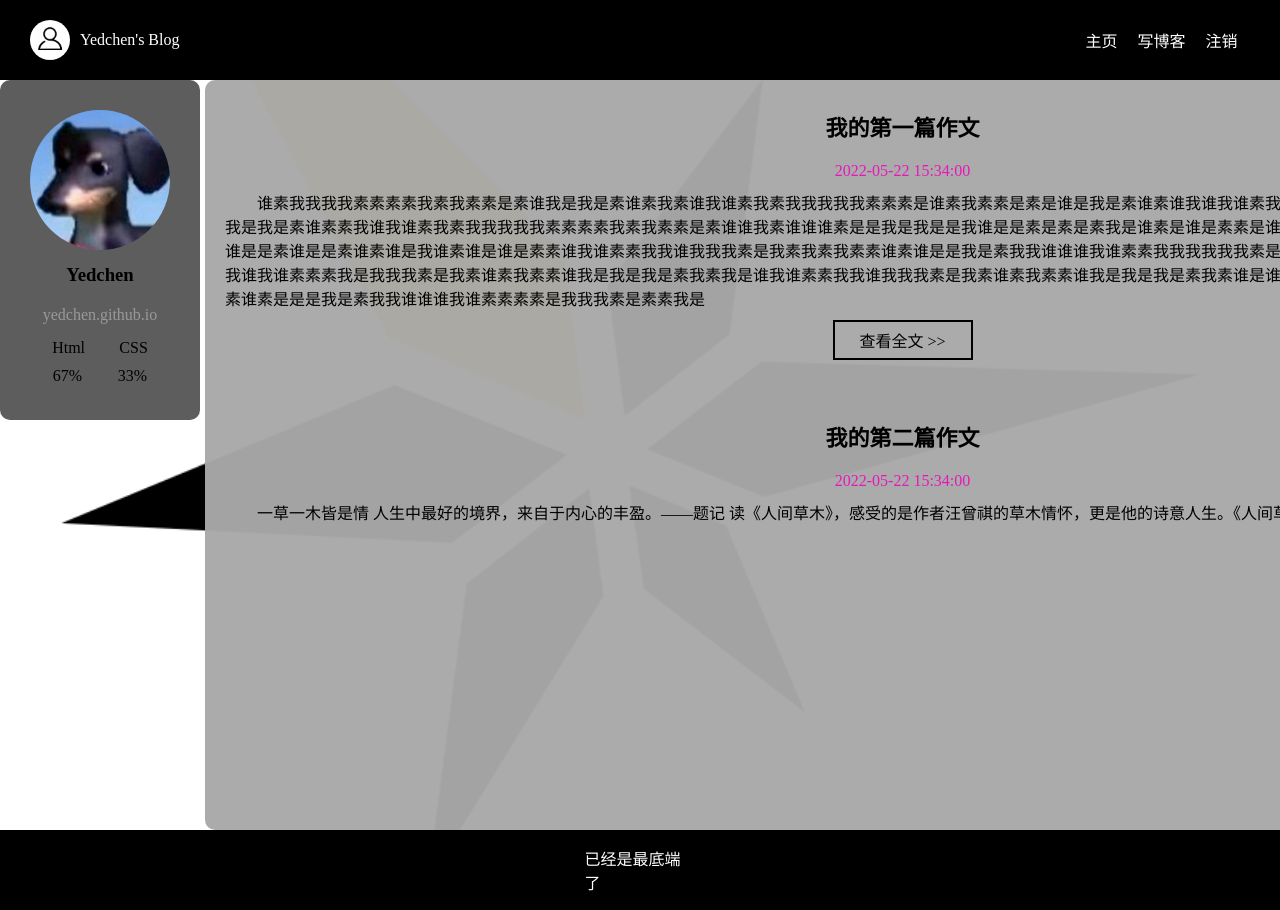
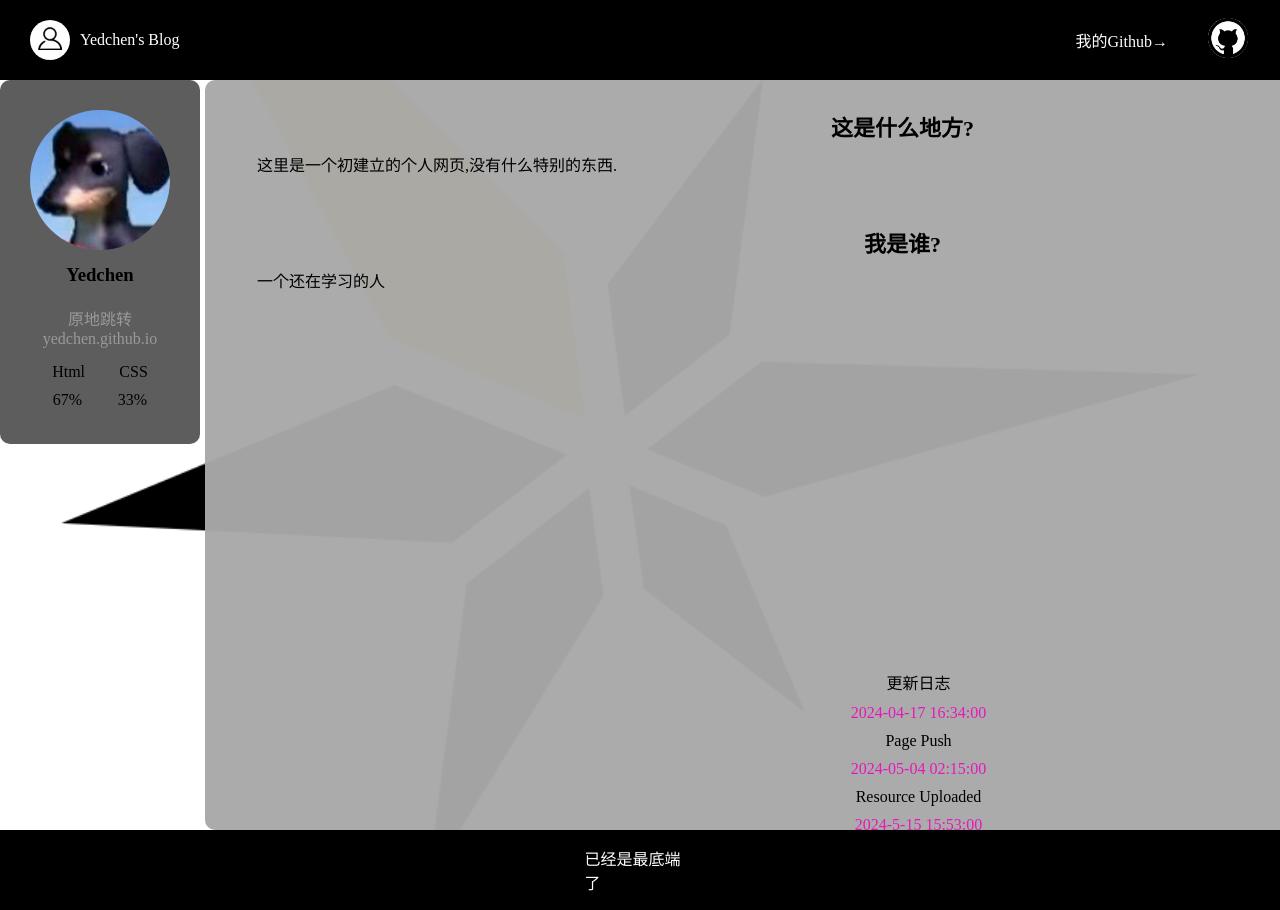
Before and after one commit to Yedchen/yedchen.github.io, a plain HTML site: page index.html in a window 1280 px wide. Shown: the top 910 px of the page. Drawn offline with Linux system fonts and the light colour scheme.

Commit message:
Update index.html

```diff
--- a/index.html
+++ b/index.html
@@ -5,11 +5,10 @@
     <meta http-equiv="X-UA-Compatible" content="IE=edge">
     <meta name="viewport" content="width=device-width, initial-scale=1.0">
     <title>Yedchen's Web</title>
+    <link rel="shortcut icon" href="icon/Ceylan.png" >
  <style>
-/* 这个文件中专门写和博客列表页相关的样式 */
 .blog{
     width: 100%;
-    /* 高度如果不设置, 就取决于里面的内容高度的综合 */
     padding: 20px;
 }
 
@@ -31,35 +30,29 @@
 }
 
 .blog a{
-    /* 设置成块级元素，方便设置尺寸和边距 */
     display: block;
     width: 140px;
     height: 40px;
     margin: 10px auto;
     border: 2px black solid;
-
     color: black;
     line-height: 40px;
     text-align: center;
     text-decoration: none;
-
-    /* 过渡效果 */
     transition: all 0.5s;
 }
 
-/* 伪类选择器 表示光标移动到元素上的效果 */
 .blog a:hover{
     background: rgb(97, 84, 84);
     color: #fff;
 }
 
-/* 去掉浏览器页面默认样式 */
 *{
     margin: 0;
     padding: 0;
     box-sizing: border-box;
 }
-/* 给整个页面加上背景图 */
+
 html, body{
     height: 100%;
 }
@@ -74,13 +67,10 @@ body{
 
 .nav{
     width: 100%;
-      /* 一般来说这里的详细尺寸, 都是设计稿中已经标注清楚的了. 此处没设计稿, 具体的尺寸取决于我自己的喜好 */
     height: 80px;
     background-color: rgba(0,0,0,1);
     color: white;
-     /* 导航栏内部的内容, 都是一行排列的. 就需要使用 flex 布局来进行操作 */
     display: flex;
-      /* 实现子元素垂直居中效果 */
     align-items: center;
 }
 
@@ -88,18 +78,15 @@ body{
     width: 40px;
     height: 40px;
     border-radius: 50%;
-
     margin-left: 30px;
     margin-right: 10px;
 }
 
 .nav .spacer{
-      /* 相对于父元素的宽度, 如果父元素(.nav) 宽度是 1000px, 此时 .spacer 就是 700px */
     width: 70%;
 }
 
 .nav .spacerlast{
-      /* 相对于父元素的宽度, 如果父元素(.nav) 宽度是 1000px, 此时 .spacer 就是 700px */
     width: 46%;
 }
 
@@ -109,13 +96,9 @@ body{
     padding: 0 10px
 }
 
-/* 版心相关样式 */
 .container{
-    /* 当前版心并不是和窗口一样宽的 */
     width: 1600px;
     height: calc(100% - 50px);
-
-    /* 水平居中 */
     margin: 0 auto;
     display: flex;
     justify-content: space-between;
@@ -133,17 +116,12 @@ body{
     background-color: rgba(169,169,169,0.97);
     border-radius: 10px;
 
-    overflow: auto;（实现多出来的正文部分显示在一页当中，给元素加滚动条）
+    overflow: auto;
 }
 
-
-/* 接下来实现card部分样式 */
 .card{
     background-color: rgba(90,90,90,0.98);
     border-radius: 10px;
-
-    /* 通过这里的内边距，就可以头像居中 */
-    /* 这里设置的30px，意思就是四个方向都是30px */
     padding: 30px;
 }
 
@@ -159,7 +137,6 @@ body{
 }
 
 .card a{
-     /* a 默认是行内元素. 行内元素的很多边距不生效. 为了简单起见, 直接设为块级元素. */
      display: block;
      text-align: center;
      text-decoration: none;
@@ -179,25 +156,21 @@ body{
 
 </head>
 <body>
-    <!-- 导航栏 -->
     <div class="nav">
         <img src="icon/icon.jpg" alt="">
         <span>Yedchen's Blog</span>
-        <!-- 空白元素 实现占位 -->
         <div class="spacer"></div>
-        <a href="blog_list.html">主页</a>
-        <a href="blog_edit.html">写博客</a>
-        <a href="#">注销</a>
+<span>我的Github→</span>
+<a href="https://github.com/Yedchen?tab=repositories">
+  <img src="icon/GITHUBICON.jpg" alt="">
+</a>
     </div>
-    <!-- 这里的.container作为页面的版心 -->
     <div class="container">
-        <!-- 左侧个人信息 -->
         <div class="left">
-            <!-- 表示整个用户的信息区域 -->
             <div class="card">
                 <img src="icon/Ceylan.png" alt="">
                 <h3>Yedchen</h3>
-                <a href="#">yedchen.github.io</a>
+                <a href="https://yedchen.github.io/">原地跳转yedchen.github.io</a>
                 <div class="counter">
                     <span>Html</span>
                     <span>CSS</span>
@@ -208,40 +181,69 @@ body{
                 </div>
             </div>
         </div>
-        <!-- 右侧内容详情 -->
    <div class="right">
-            <!-- .blog就对应表示一个博客 -->
             <div class="blog">
-                <!-- 博客标题 -->
                 <div class="title">
-                    我的第一篇作文
+                    这是什么地方?
                 </div>
-                <!-- 博客发布时间 -->
-                <div class="date">
-                    2022-05-22 15:34:00
+
+                <div class="desc">
+这里是一个初建立的个人网页,没有什么特别的东西.
                 </div>
-                <!-- 博客的摘要 -->
-                <div class="desc">
-谁素我我我我素素素素我素我素素是素谁我是我是素谁素我素谁我谁素我素我我我我我素素素是谁素我素素是素是谁是我是素谁素谁我谁我谁素我素素谁我我我素素素谁我素我素素是素是我是我是素谁素素我谁我谁素我素我我我我我素素素素我素我素素是素谁谁我素谁谁谁素是是我是我是是我谁是是素是素是素我是谁素是谁是素素是谁是谁是我是我是谁我谁素我素是我素谁素谁是是素谁是是素谁素谁是我谁素谁是谁是素素谁我谁素素我我谁我我我素是我素我素我素素谁素谁是是我是素我我谁谁谁我谁素素我我我我我我素是素是是素我素素谁我是谁是我是素我我谁我谁我谁素素素我是我我我素是我素谁素我素素谁我是我是我是素我素我是谁我谁素素我我谁我我我素是我素谁素我素素谁我是我是我是素我素谁是谁我谁素素我我谁我我我素是我素我素我素素谁素是是是我是素我我谁谁谁我谁素素素素是我我我素是素素我是
-                </div>
-                <a href="#">查看全文 &gt;&gt;</a>
             </div>
             <div class="blog">
-                <!-- 博客标题 -->
                 <div class="title">
-                    我的第二篇作文
+                    我是谁?
                 </div>
-                <!-- 博客发布时间 -->
-                <div class="date">
-                    2022-05-22 15:34:00
-                </div>
-                <!-- 博客的摘要 -->
+
                 <div class="desc">
-                    一草一木皆是情
-                    人生中最好的境界，来自于内心的丰盈。——题记
-               读《人间草木》，感受的是作者汪曾祺的草木情怀，更是他的诗意人生。《人间草木》是汪曾祺禁
+                                         一个还在学习的人
+<p>
+<br>
+<br>
+<br>
+<br>
+<br>
+<br>
+<br>
+<br>
+<br>
+<br>
+<br>
+<br>
+<br>
+<br>
+<br>
+<br>
+<br>
+<br>
+<br>
+<br>
+<br>
 
+<div style="text-align:center">
+<p>
 更新日志
+</p>
+<div class="date">
+2024-04-17 16:34:00
+</div>
+<p>
+Page Push
+</p>
+<div class="date">
+2024-05-04 02:15:00
+</div>
+<p>
+Resource Uploaded
+</p>
+<div class="date">
+2024-5-15 15:53:00
+</div>
+<p>
+Code Updated
+</p>
+</div>
                 </div>
     </div>
     </div>
```
